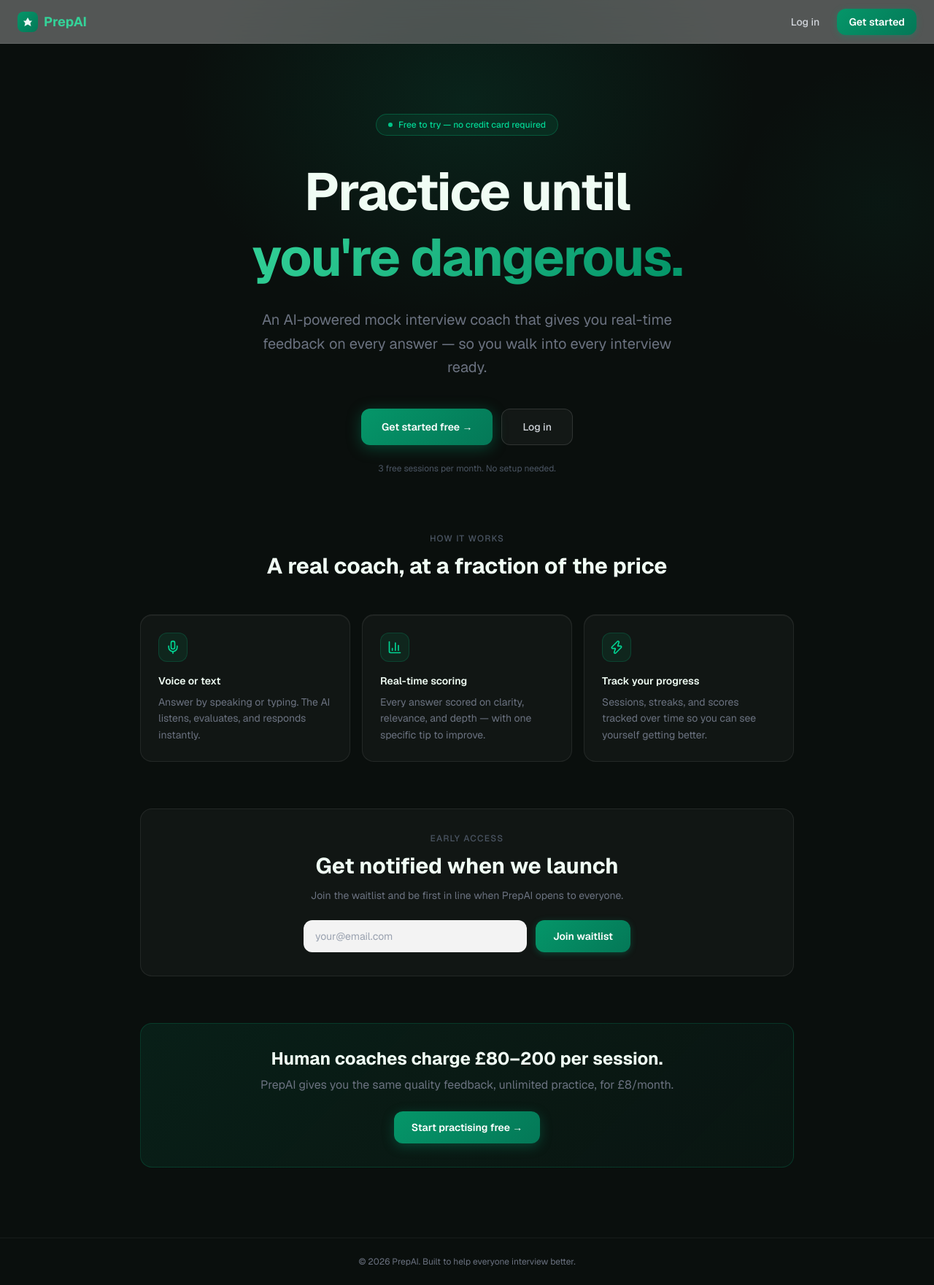
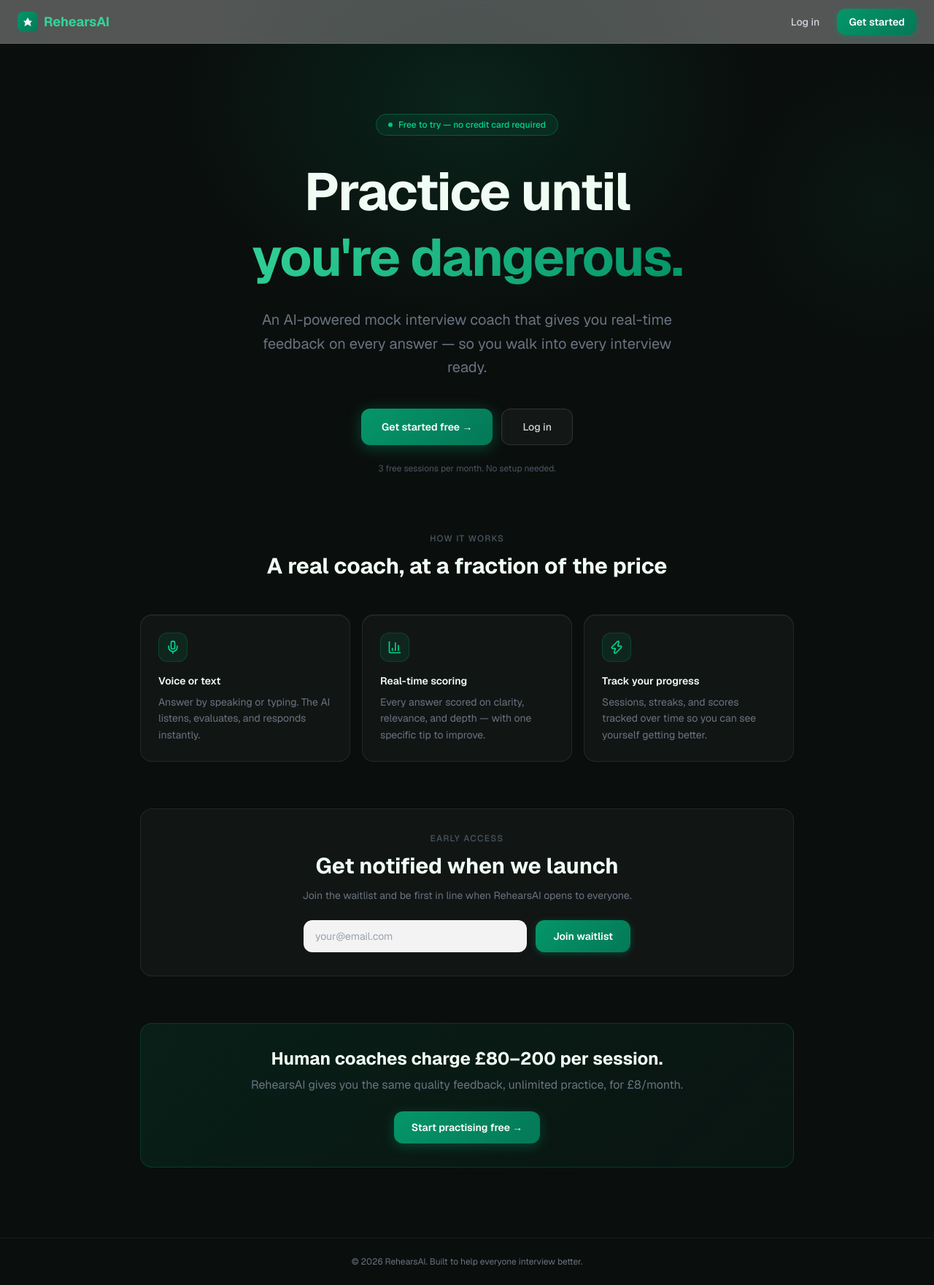
Before and after one commit to uqurreshi34-dev/prepai-frontend, a Next.js app: page / in a window 1280 px wide. Shown: the whole page at 73% size. Built offline with nearby package versions, Linux system fonts and the light colour scheme; no server answers.

Commit message:
rebrand: PrepAI → RehearsAI across all web files

```diff
--- a/src/app/layout.tsx
+++ b/src/app/layout.tsx
@@ -7,33 +7,33 @@
 const geist = Geist({ subsets: ["latin"] })
 
 export const metadata: Metadata = {
-  metadataBase: new URL("https://prep-ai-sepia.vercel.app"),
+  metadataBase: new URL("https://rehearsai.co.uk"),
   title: {
-    default: "PrepAI — AI Mock Interview Coach",
-    template: "%s | PrepAI",
+    default: "RehearsAI — AI Mock Interview Coach",
+    template: "%s | RehearsAI",
   },
   description: "Practice job interviews with an AI coach. Get real-time feedback on every answer — clarity, relevance, and depth. Free to try, no credit card required.",
   keywords: ["mock interview", "interview practice", "AI interview coach", "job interview preparation", "interview feedback"],
-  authors: [{ name: "PrepAI" }],
+  authors: [{ name: "RehearsAI" }],
   openGraph: {
     type: "website",
     locale: "en_GB",
-    url: "https://prep-ai-sepia.vercel.app",
-    siteName: "PrepAI",
-    title: "PrepAI — AI Mock Interview Coach",
+    url: "https://rehearsai.co.uk",
+    siteName: "RehearsAI",
+    title: "RehearsAI — AI Mock Interview Coach",
     description: "Practice job interviews with an AI coach. Get real-time feedback on every answer. Free to try.",
     images: [
       {
         url: "/og-image.png",
         width: 1200,
         height: 630,
-        alt: "PrepAI — AI Mock Interview Coach",
+        alt: "RehearsAI — AI Mock Interview Coach",
       },
     ],
   },
   twitter: {
     card: "summary_large_image",
-    title: "PrepAI — AI Mock Interview Coach",
+    title: "RehearsAI — AI Mock Interview Coach",
     description: "Practice job interviews with an AI coach. Get real-time feedback on every answer. Free to try.",
     images: ["/og-image.png"],
   },
@@ -41,7 +41,7 @@
     index: true,
     follow: true,
   },
-  verification:{
+  verification: {
     google: "-t4qkQUzQpXCy9d2N2tBXg6cLupxOsXcNnH-y_JiIfg"
   }
 }
--- a/src/app/login/page.tsx
+++ b/src/app/login/page.tsx
@@ -53,7 +53,7 @@
             </svg>
           </div>
           <h1 className="text-2xl font-semibold text-gray-900 tracking-tight">Welcome back</h1>
-          <p className="text-sm text-gray-500 mt-1">Log in to your PrepAI account</p>
+          <p className="text-sm text-gray-500 mt-1">Log in to your RehearsAI account</p>
         </div>
 
         <div className="bg-white rounded-2xl p-8"
--- a/src/app/page.tsx
+++ b/src/app/page.tsx
@@ -273,7 +273,7 @@
               Get notified when we launch
             </h2>
             <p className="text-sm mb-6" style={{ color: "#6b7280" }}>
-            Join the waitlist and be first in line when PrepAI opens to everyone.
+              Join the waitlist and be first in line when RehearsAI opens to everyone.
             </p>
             <WaitlistForm />
           </motion.div>
@@ -292,7 +292,7 @@
               Human coaches charge £80–200 per session.
             </p>
             <p className="mb-6" style={{ color: "#6b7280" }}>
-              PrepAI gives you the same quality feedback, unlimited practice, for £8/month.
+              RehearsAI gives you the same quality feedback, unlimited practice, for £8/month.
             </p>
             <Link
               href="/register"
@@ -311,7 +311,7 @@
 
       <footer className="border-t px-6 py-6 text-center" style={{ borderColor: "rgba(255,255,255,0.06)" }}>
         <p className="text-xs" style={{ color: "#6b7280" }}>
-          © 2026 PrepAI. Built to help everyone interview better.
+          © 2026 RehearsAI. Built to help everyone interview better.
         </p>
       </footer>
 
--- a/src/app/register/page.tsx
+++ b/src/app/register/page.tsx
@@ -124,7 +124,7 @@
             </svg>
           </div>
           <h1 className="text-2xl font-semibold text-gray-900 tracking-tight">Create account</h1>
-          <p className="text-sm text-gray-500 mt-1">Start practising with PrepAI for free</p>
+          <p className="text-sm text-gray-500 mt-1">Start practising with RehearsAI for free</p>
         </div>
 
         <div className="bg-white rounded-2xl p-8"
--- a/src/app/sitemap.xml/route.ts
+++ b/src/app/sitemap.xml/route.ts
@@ -2,19 +2,19 @@
   const xml = `<?xml version="1.0" encoding="UTF-8"?>
 <urlset xmlns="http://www.sitemaps.org/schemas/sitemap/0.9">
   <url>
-      <loc>https://prep-ai-sepia.vercel.app/</loc>
+    <loc>https://rehearsai.co.uk/</loc>
     <lastmod>${new Date().toISOString()}</lastmod>
     <changefreq>weekly</changefreq>
     <priority>1.0</priority>
   </url>
   <url>
-      <loc>https://prep-ai-sepia.vercel.app/register</loc>
+    <loc>https://rehearsai.co.uk/register</loc>
     <lastmod>${new Date().toISOString()}</lastmod>
     <changefreq>monthly</changefreq>
     <priority>0.8</priority>
   </url>
   <url>
-      <loc>https://prep-ai-sepia.vercel.app/login</loc>
+    <loc>https://rehearsai.co.uk/login</loc>
     <lastmod>${new Date().toISOString()}</lastmod>
     <changefreq>monthly</changefreq>
     <priority>0.5</priority>
--- a/src/components/Navbar.tsx
+++ b/src/components/Navbar.tsx
@@ -76,7 +76,7 @@
             <path d="M7 1L9.5 5.5H13L10.5 8.5L11.5 13L7 10.5L2.5 13L3.5 8.5L1 5.5H4.5L7 1Z" fill="white" fillOpacity="0.95"/>
           </svg>
         </div>
-        PrepAI
+        RehearsAI
       </Link>
 
       <div className="flex items-center gap-3">
```
Also changed, not shown: public/og-image.png. Lines whose indentation alone changed are shown as unchanged.
